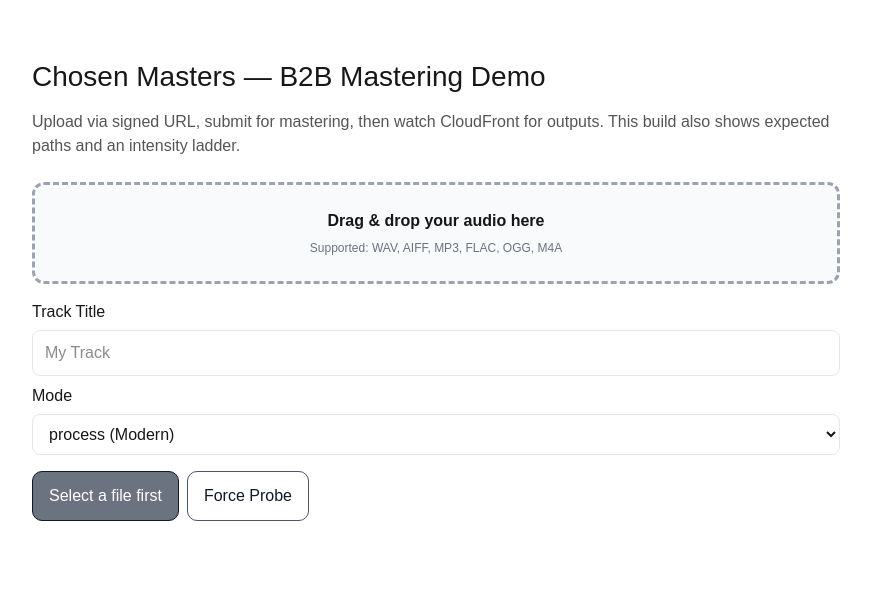
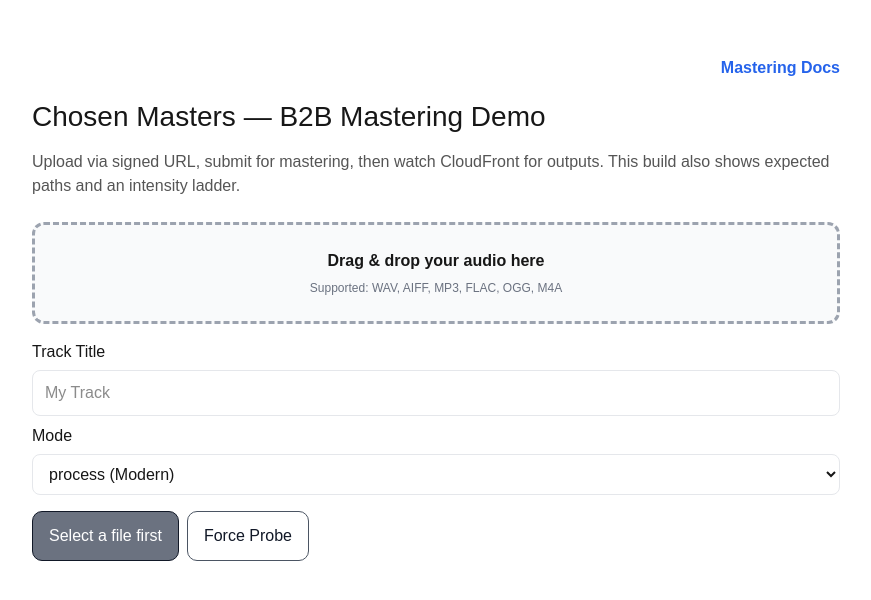
Before and after one commit to 3lonious/chosenmasters-mastering-api-demo, a Next.js app: page / in a window 1280 px wide. Shown: the top 600 px of the page, without its empty margins (204-1075 px from the left). Built offline with nearby package versions, Linux system fonts and the light colour scheme.

Commit message:
Add nav link to mastering docs from landing page

```diff
--- a/app/page.js
+++ b/app/page.js
@@ -7,6 +7,7 @@
   useRef,
   useState,
 } from "react";
+import Link from "next/link";
 import { useDropzone } from "react-dropzone";
 import axios from "axios";
 
@@ -736,6 +737,24 @@
 
   return (
     <main style={{ maxWidth: 840, margin: "40px auto", padding: 16 }}>
+      <nav
+        style={{
+          display: "flex",
+          justifyContent: "flex-end",
+          marginBottom: 16,
+        }}
+      >
+        <Link
+          href="/mastering-docs"
+          style={{
+            color: "#2563eb",
+            textDecoration: "none",
+            fontWeight: 600,
+          }}
+        >
+          Mastering Docs
+        </Link>
+      </nav>
       <h1 style={{ fontSize: 28, marginBottom: 12 }}>
         Chosen Masters — B2B Mastering Demo
       </h1>
```
